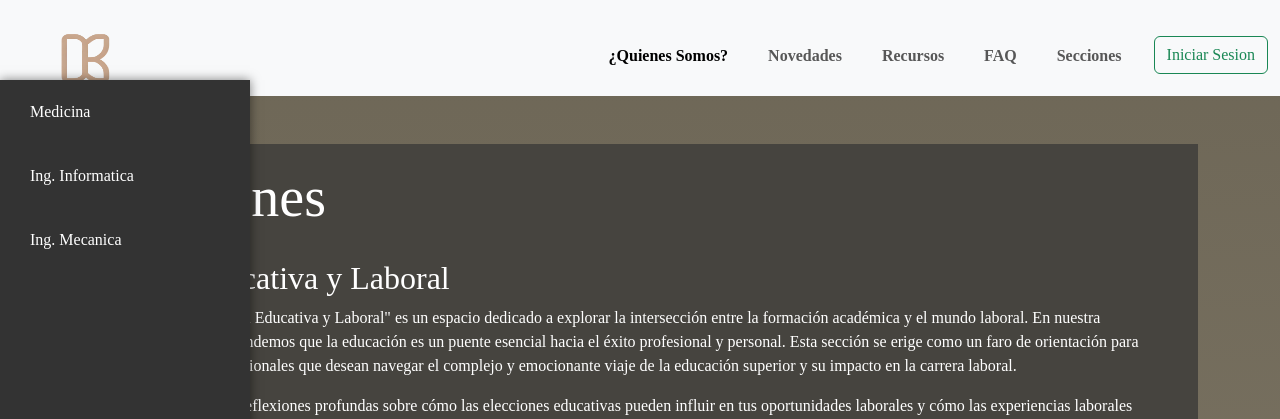
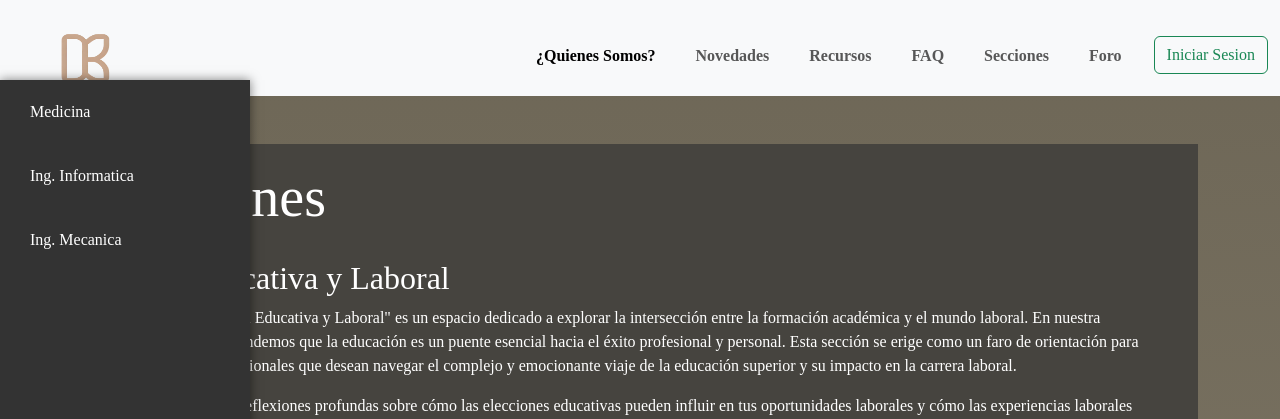
Before and after one commit to DavidAvila6/Bachilleres, a Django app: page /Secciones/ in a window 1280 px wide. Shown: the top 419 px of the page. Run offline with Django 3.2, Linux system fonts and the light colour scheme.

Commit message:
FORO AL NAV

```diff
--- a/mainPage/templates/base.html
+++ b/mainPage/templates/base.html
@@ -58,7 +58,9 @@
                 <li class="nav-item pe-4">
                     <a class="nav-link" href="/Secciones">Secciones</a>
                 </li>
-
+                <li class="nav-item pe-4">
+                  <a class="nav-link" aria-current="page" href="/foro">Foro</a>
+                </li>
                 {% if user.is_authenticated  %}
                 <li>
                   <a type="button" class="btn btn-outline-danger" aria-current="page" href="{% url 'logout' %}">Cerrar Sesion</a>
```
